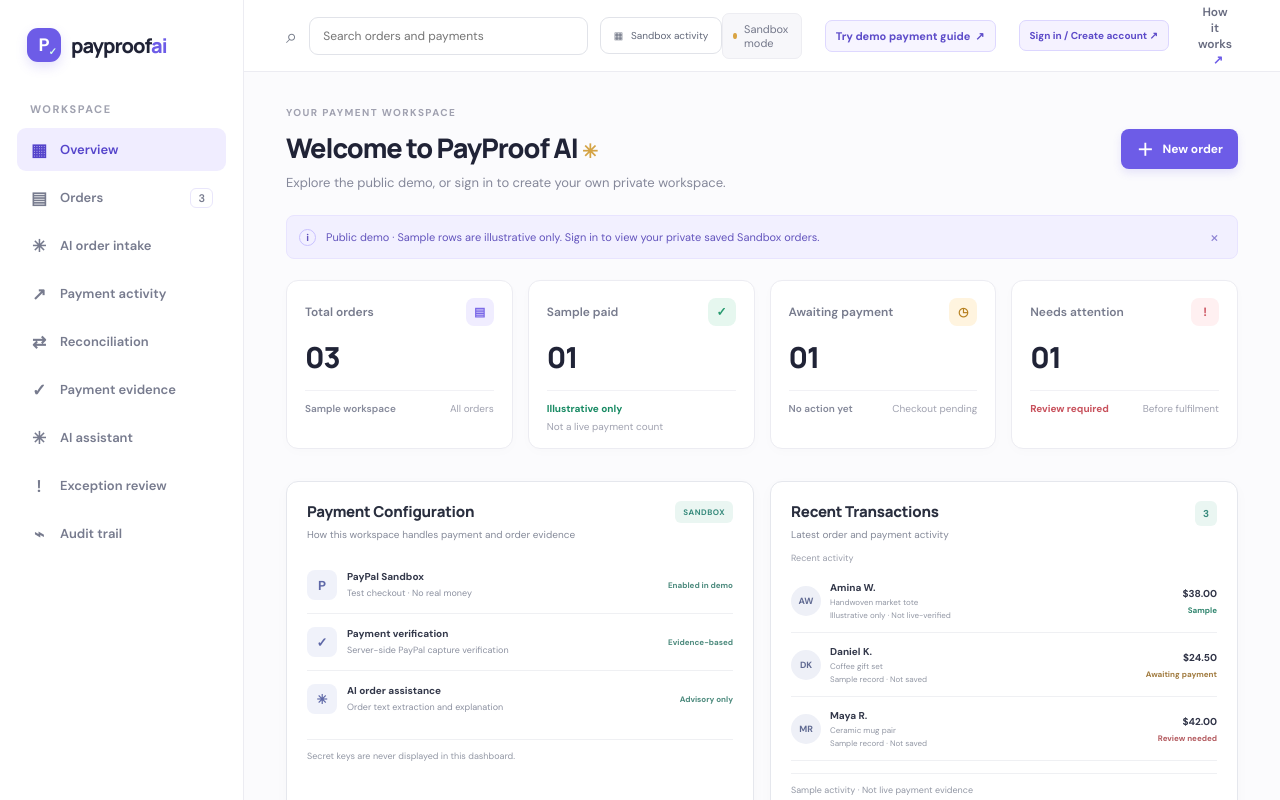
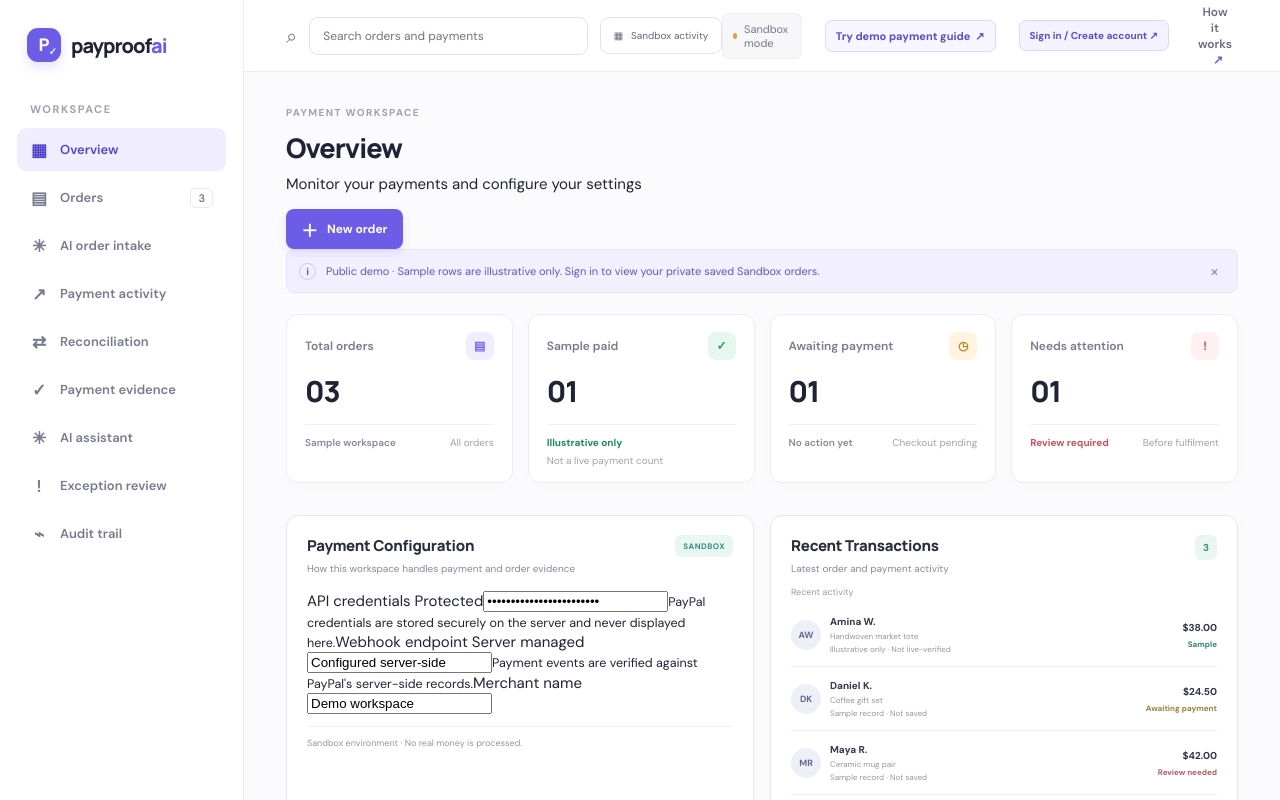
Before and after one commit to Moana-star/payproof-ai, a Next.js app: page / in a window 1280 px wide. Shown: the top 800 px of the page. Built offline with nearby package versions, Linux system fonts and the light colour scheme; no server answers.

Commit message:
Align overview and configuration panel more closely with visual reference

```diff
--- a/app/page.tsx
+++ b/app/page.tsx
@@ -196,7 +196,9 @@ export default function Home() {
     if (flowBusy) return;
     setFlowError("");
     if (!flowMessage.trim()) {
-      setFlowError("Enter the customer's order details before continuing.");
+      setFlowProduct("Coffee gift set");
+      setFlowQuantity("1");
+      await startSandboxCheckout("Coffee gift set", 1);
       return;
     }
     setFlowBusy(true);
@@ -343,8 +345,8 @@ export default function Home() {
         </header>
 
         <div className="content" id="overview">
-          <div className="welcome-row">
-            <div><p className="eyebrow">YOUR PAYMENT WORKSPACE</p><h1>{authUserName ? `Welcome, ${authUserName}` : "Welcome to PayProof AI"} <span>✳</span></h1><p className="subheading">{authUserName ? `Your ${authWorkspaceName} workspace — orders, payment evidence, and what needs your attention.` : "Explore the public demo, or sign in to create your own private workspace."}</p></div>
+          <div className="reference-overview-heading">
+            <div><p className="eyebrow">PAYMENT WORKSPACE</p><h1>Overview</h1><p>Monitor your payments and configure your settings</p></div>
             <button className="primary-button" onClick={() => { setFlowError(""); setFlowStep(2); }}><span>＋</span> New order</button>
           </div>
 
@@ -362,10 +364,14 @@ export default function Home() {
           <section className="dashboard-reference-panels">
             <article className="dashboard-config-card">
               <div className="dashboard-panel-heading"><div><h2>Payment Configuration</h2><p>How this workspace handles payment and order evidence</p></div><span className="config-status">SANDBOX</span></div>
-              <div className="config-row"><span className="config-symbol">P</span><div><strong>PayPal Sandbox</strong><small>Test checkout · No real money</small></div><span className="config-indicator">Enabled in demo</span></div>
-              <div className="config-row"><span className="config-symbol">✓</span><div><strong>Payment verification</strong><small>Server-side PayPal capture verification</small></div><span className="config-indicator">Evidence-based</span></div>
-              <div className="config-row"><span className="config-symbol">✳</span><div><strong>AI order assistance</strong><small>Order text extraction and explanation</small></div><span className="config-indicator">Advisory only</span></div>
-              <p className="config-safe-note">Secret keys are never displayed in this dashboard.</p>
+              <div className="configuration-fields">
+                <label>API credentials <span>Protected</span><input value="••••••••••••••••••••••••" readOnly aria-label="Protected PayPal credentials" /></label>
+                <small>PayPal credentials are stored securely on the server and never displayed here.</small>
+                <label>Webhook endpoint <span>Server managed</span><input value="Configured server-side" readOnly aria-label="Webhook endpoint configuration status" /></label>
+                <small>Payment events are verified against PayPal's server-side records.</small>
+                <label>Merchant name<input value={authWorkspaceName || "Demo workspace"} readOnly aria-label="Merchant workspace name" /></label>
+              </div>
+              <p className="config-safe-note">Sandbox environment · No real money is processed.</p>
             </article>
             <article className="dashboard-transactions-card">
               <div className="dashboard-panel-heading"><div><h2>Recent Transactions</h2><p>Latest order and payment activity</p></div><span className="transaction-count">{orders.length}</span></div>
```
